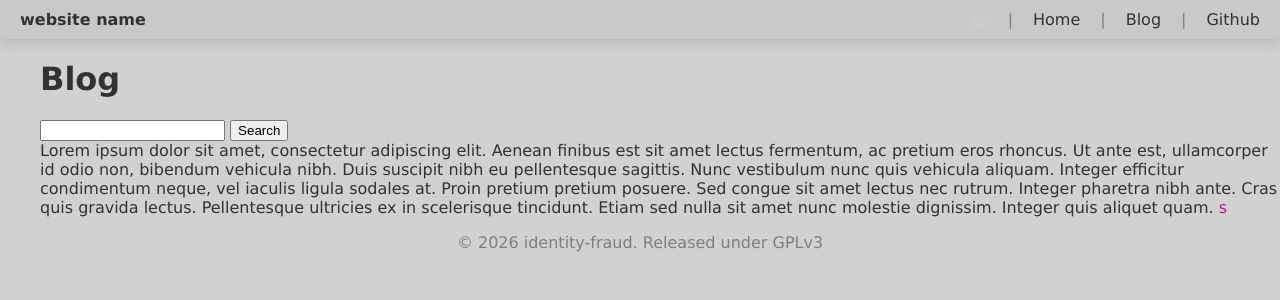
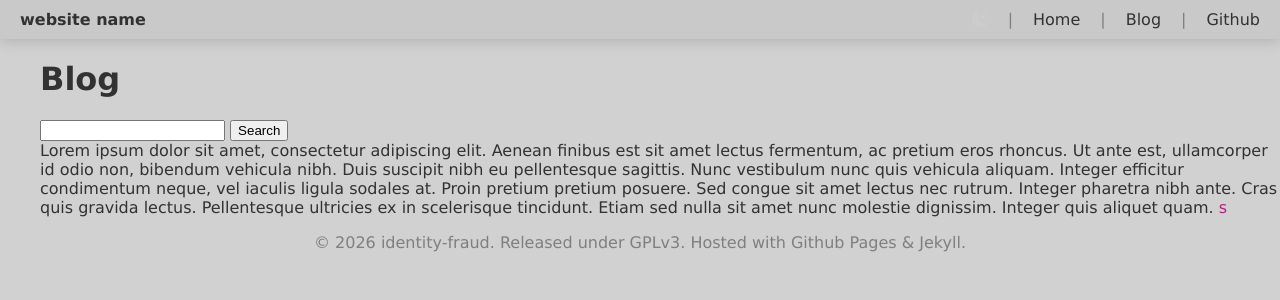
Before and after one commit to identity-fraud/10CT2-Task-2-Webapps, a Jekyll site: the page built from site/blog.html, in a window 1280 px wide. Shown: the top 300 px of the page. Built offline with Jekyll 4.4.1, drawn with Linux system fonts in a browser that asks for light colours.

Commit message:
relative urls and theme toggle

```diff
--- a/site/_layouts/default.html
+++ b/site/_layouts/default.html
@@ -5,17 +5,18 @@
         <meta name="viewport" content="width=device-width, initial-scale=1.0">
         <title>{{ page.title }} - website name</title>
         <link rel="stylesheet" href="{{ '/style.css' | relative_url }}">
-        <link rel="icon" type="image/png" href="assets/favicon.png">
+        <link rel="icon" type="image/png" href="{{ '/assets/favicon.png' | relative_url }}">
     </head>
     <body>
         <header>
             <h4 class="margin-left-20px">website name</h4>
             <nav>
-                <img id='darklight' class="darkLightModeBtn" src="assets/moon-stars-fill.svg" onclick="darkLightMode()">
+                <img id='darklight' class="darkLightModeBtn" src="{{ '/assets/moon-stars-fill.svg' | relative_url }}" data-src-dark="{{ '/assets/moon-stars-fill.svg' | relative_url }}" data-src-light="{{ '/assets/brightness-high-fill.svg' | relative_url }}" onclick="darkLightMode()">
+
                 <h4>|</h4>
-                <h4><a href="index">Home</a></h4>
+                <h4><a href="/index">Home</a></h4>
                 <h4>|</h4>
-                <h4><a href="blog">Blog</a></h4>
+                <h4><a href="/blog">Blog</a></h4>
                 <h4>|</h4>
                 <h4><a href="https://github.com/identity-fraud/10CT2-Task-2-Webapps">Github</a></h4>
             </nav>
@@ -28,7 +29,7 @@
         <footer>
             <div id="wcb" class="carbonbadge wcb-d"></div>
             <script src="https://unpkg.com/website-carbon-badges@1.1.3/b.min.js" defer></script>
-            <p>© 2026 identity-fraud. Released under GPLv3</p>
+            <p>© 2026 identity-fraud. Released under GPLv3. Hosted with Github Pages & Jekyll.</p>
         </footer>
         <script src="{{ '/script.js' | relative_url }}"></script>
     </body>
```
